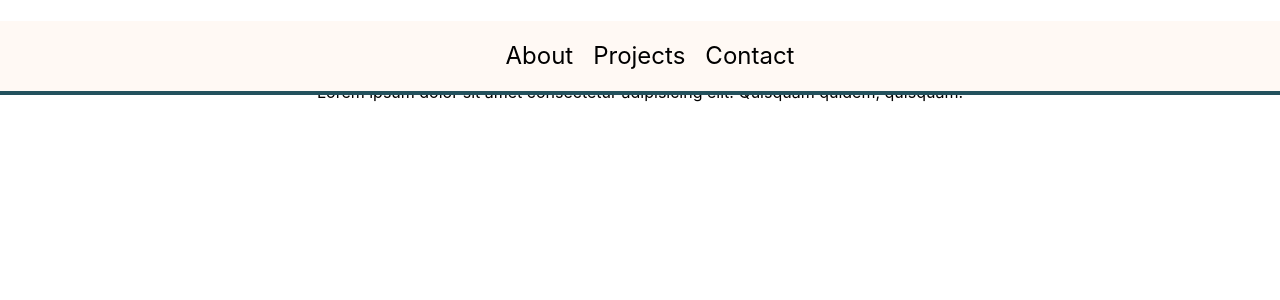
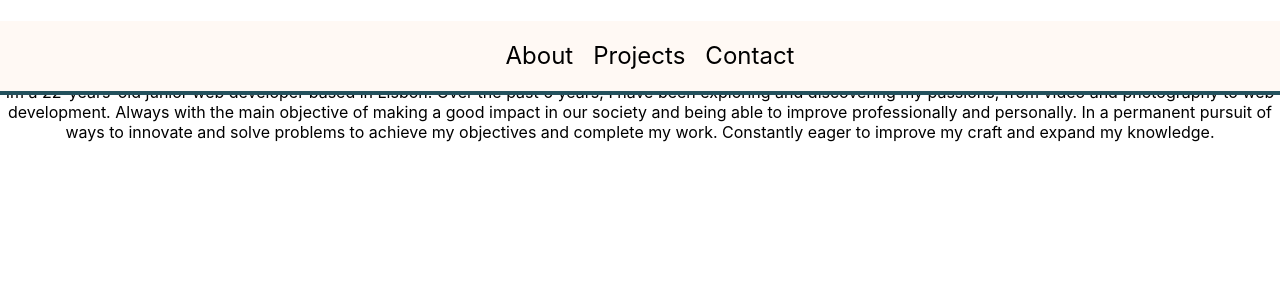
Before and after one commit to NunoMMZ/checkpoint-4, a React (Create React App) app in the folder project/: page / in a window 1280 px wide. Shown: the top 300 px of the page. Built offline with nearby package versions, Linux system fonts and the light colour scheme.

Commit message:
Added about text

```diff
--- a/project/src/components/about/about.css
+++ b/project/src/components/about/about.css
@@ -0,0 +1,5 @@
+p {
+    text-indent: 50px;
+    text-align: justify;
+    letter-spacing: 3px;
+}
--- a/project/src/components/about/about.jsx
+++ b/project/src/components/about/about.jsx
@@ -5,10 +5,11 @@ export default function About() {
     return (
         <div>
         <h1>About</h1>
-        <p>
-            Lorem ipsum dolor sit amet consectetur adipisicing elit. Quisquam
-            quidem, quisquam.
-        </p>
+            <p>
+                Im a 22-years-old junior web developer based in Lisbon.
+                Over the past 6 years, I have been exploring and discovering my passions, from video and photography to web development. Always with the main objective of making a good impact in our society and being able to improve professionally and personally.
+                In a permanent pursuit of ways to innovate and solve problems to achieve my objectives and complete my work. Constantly eager to improve my craft and expand my knowledge.
+            </p>
         </div>
     );
 }
```
